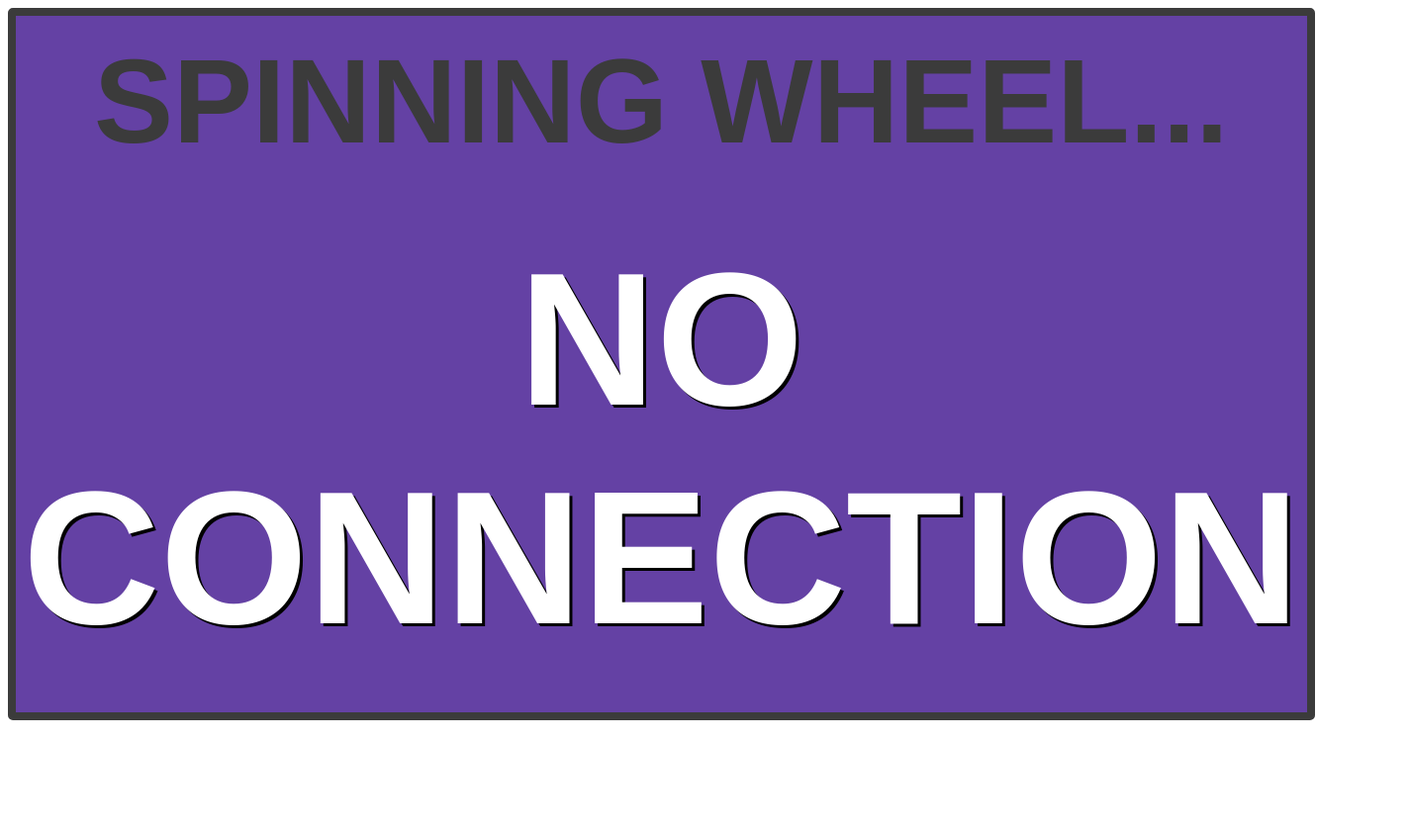
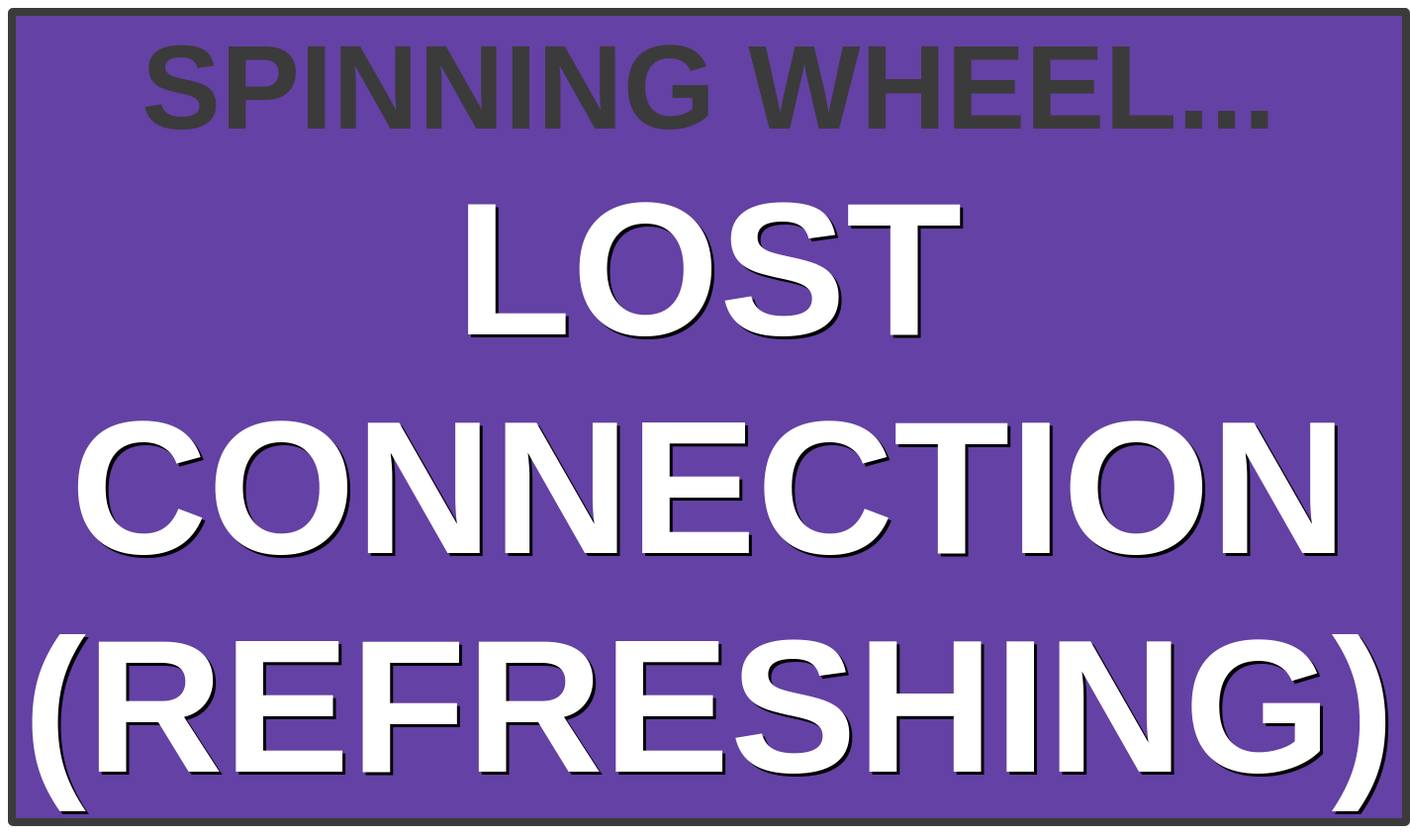
Before and after one commit to StoneMoney/MojoWheel, a website: page result.html in a window 1280 px wide. Shown: the whole page at 99% size, 1425 px wide, since content can reach past the window. Before the commit the page ends 800 px from the top, so only its background shows below. Drawn offline with nearby package versions, Linux system fonts and the light colour scheme.

Commit message:
v1.3.1 forgetting to uncomment

```diff
--- a/result.html
+++ b/result.html
@@ -107,14 +107,14 @@ websocket.onopen = function() {
 		updateInterval();
 	},300);
 };
-//websocket.onclose = function() {
-//	$('#table').fadeIn('slow');
-//  document.getElementById("selectionSpot").classList.remove("hidden");
-//	document.getElementById("selectionSpot").innerHTML = "LOST CONNECTION (REFRESHING)";
-//	setTimeout(function() {
-//		location.reload();
-//	},25000)
-//};
+websocket.onclose = function() {
+	$('#table').fadeIn('slow');
+  document.getElementById("selectionSpot").classList.remove("hidden");
+	document.getElementById("selectionSpot").innerHTML = "LOST CONNECTION (REFRESHING)";
+	setTimeout(function() {
+		location.reload();
+	},25000)
+};
 function getRandomItem() { return wheelArray[Math.floor(Math.random() * wheelArray.length)] }
 websocket.onmessage = function(ev) {
 	if (re1.test(ev.data)) {
```
